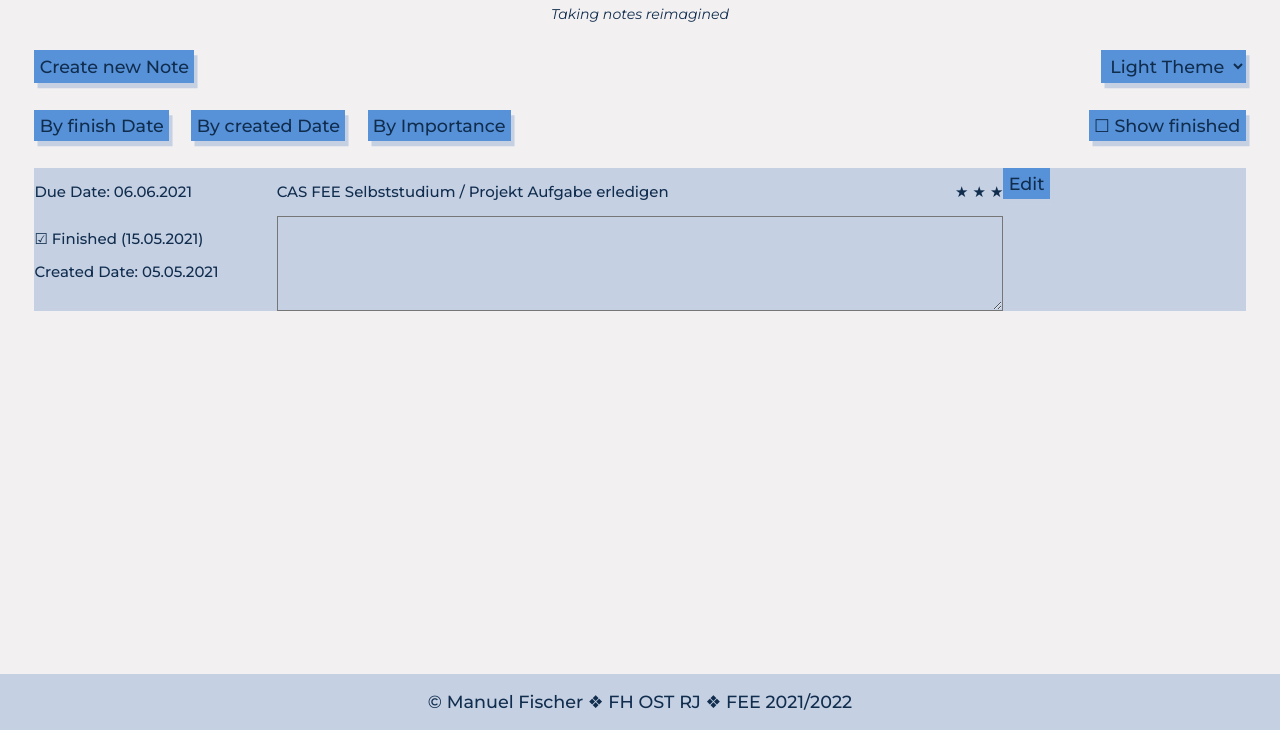
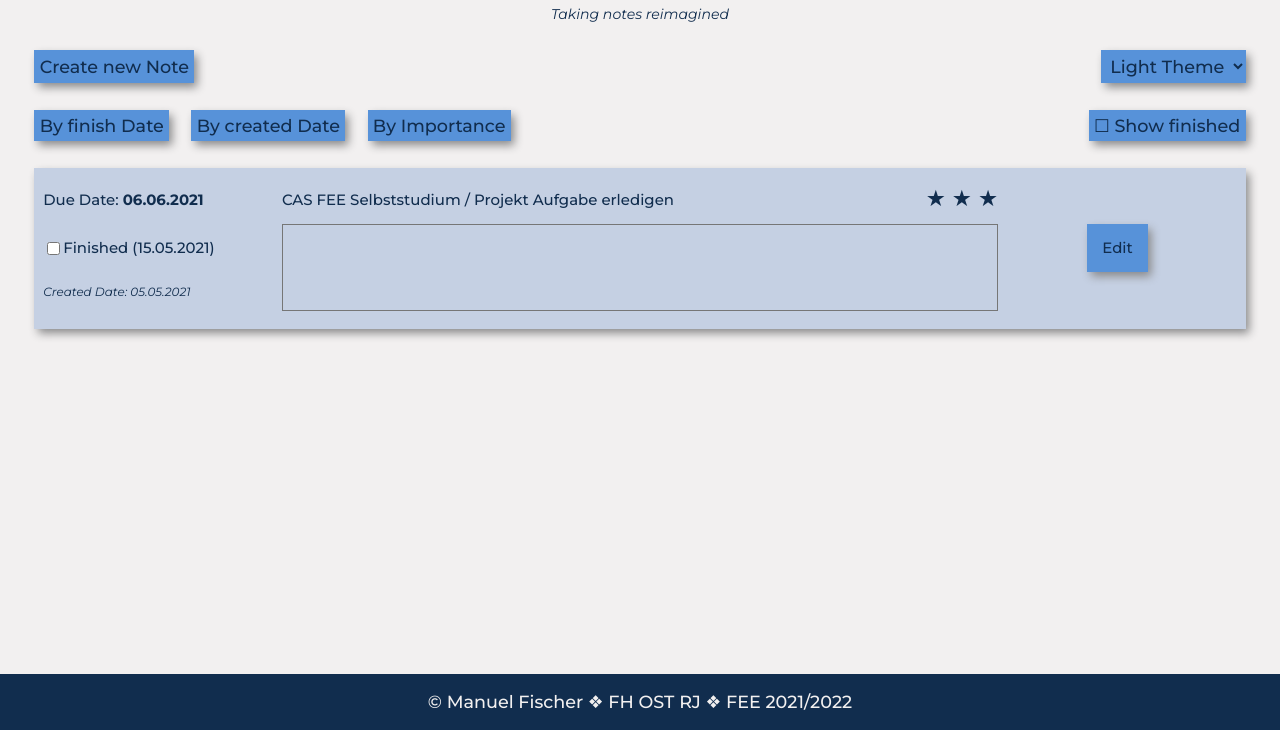
Before and after one commit to hombreDelPez/cas-fee-project-1, a plain HTML site: page public/index.html in a window 1280 px wide. Shown: the part 70-800 px from the top of the page. Drawn offline with nearby package versions, Linux system fonts and the light colour scheme.

Commit message:
Finalized styling

```diff
--- a/public/index.html
+++ b/public/index.html
@@ -45,7 +45,7 @@
     <div id="notes-container">
       <div class="note">
         <div class="note__due-date">
-          <p>Due Date: 06.06.2021</p>
+          <p>Due Date: <span class="bold">06.06.2021</span></p>
         </div>
         <div class="note__title-importance">
           <div>
@@ -55,15 +55,18 @@
             <p>&starf; &starf; &starf;</p>
           </div>
         </div>
-        <div class="note_edit">
+        <div class="note__edit">
           <button class="btn">Edit</button>
         </div>
         <div class="note__finish-created">
-          <p>&#9745; Finished (15.05.2021)</p>
+          <div>
+            <input type="checkbox">
+            <p>Finished (15.05.2021)</p>
+          </div>
           <p>Created Date: 05.05.2021</p>
         </div>
         <div class="note__description">
-          <textarea></textarea>
+          <textarea readonly></textarea>
         </div>
       </div>
     </div>
--- a/public/styles/index.css
+++ b/public/styles/index.css
@@ -5,6 +5,7 @@
 :root {
     --background-color: #f2f0f0;
     --emphasize-color: #c5d0e3;
+    --shadow-color: #888889;
     --button-color: #5792d9;
     --active-color: #57d5d9;
     --font-color: #112d4e;
@@ -12,7 +13,8 @@
 
 .dark-theme {
     --background-color: #222831;
-    --emphasize-color: #393e46;
+    --emphasize-color: #57626c;
+    --shadow-color: #151515;
     --button-color: #00adb5;
     --active-color: #006db5;
     --font-color: #eee;
@@ -30,7 +32,7 @@ body {
     font-family: 'Montserrat', sans-serif;
     font-size: 1rem;
     border: 0px;
-    box-shadow: 0.2rem 0.3rem var(--emphasize-color);
+    box-shadow: 0.2rem 0.3rem 0.5rem var(--shadow-color);
     padding: 0.3rem;
 }
 
@@ -107,7 +109,8 @@ footer {
     position: fixed;
     left: 0px;
     bottom: 0px;
-    background-color: var(--emphasize-color);
+    color: var(--background-color);
+    background-color: var(--font-color);
     width: 100%;
 }
 
@@ -137,14 +140,17 @@ footer {
     grid-template-columns: 1fr 3fr 1fr;
     grid-template-rows: 1fr 2fr;
     font-size: 0.85rem;
+    padding: 0.5rem;
+    box-shadow: 0.2rem 0.3rem 0.5rem var(--shadow-color);
+    margin-bottom: 1rem;
 }
 
 .note:nth-child(odd) {
     background-color: var(--emphasize-color);
 }
 
-.note:nth-child(even) {
-    /* Todo: draw border shadows */
+.note button {
+    font-size: inherit;
 }
 
 .note__title-importance {
@@ -155,12 +161,44 @@ footer {
     margin-left: auto;
 }
 
+.note__title-importance > div:last-child p {
+    font-size: 1.5em;
+    margin-block-start: 0.35em;
+    margin-block-end: 0.35em;
+}
+
+.note__edit {
+    grid-column: 3 / span 1;
+    grid-row: 1 / span 2;
+    display: flex;
+    justify-content: center;
+    align-items: center;
+}
+
+.note__edit button {
+    padding: 1em;
+}
+
+.note__finish-created > div {
+    display: flex;
+    align-items: center;
+}
+
+.note__finish-created > p {
+    font-size: 0.8em;
+    font-style: italic;
+}
+
 .note__description textarea {
     width: 100%;
-    height: 100%;
+    height: 90%;
     background-color: inherit;
+    resize: none;
 }
 
+.bold {
+    font-weight: bold;
+}
 
 /* debugging
 div {
```
